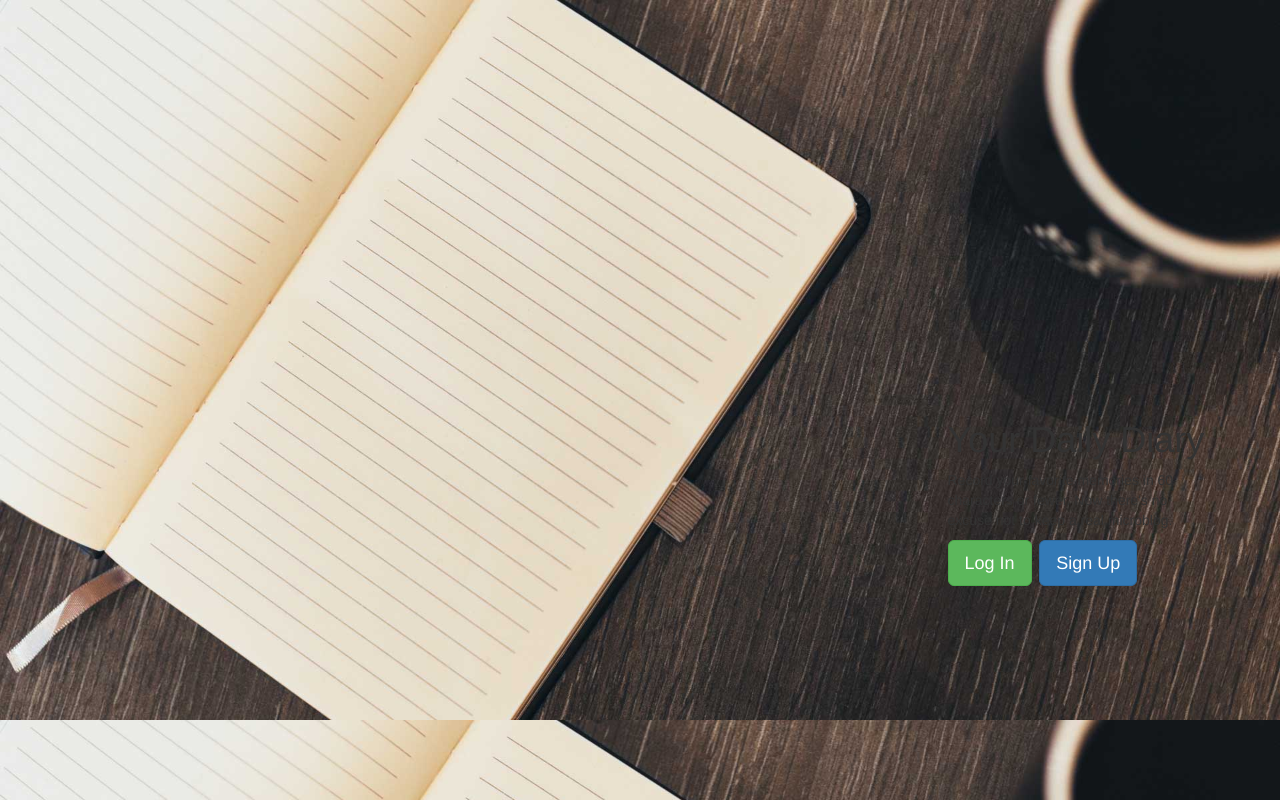
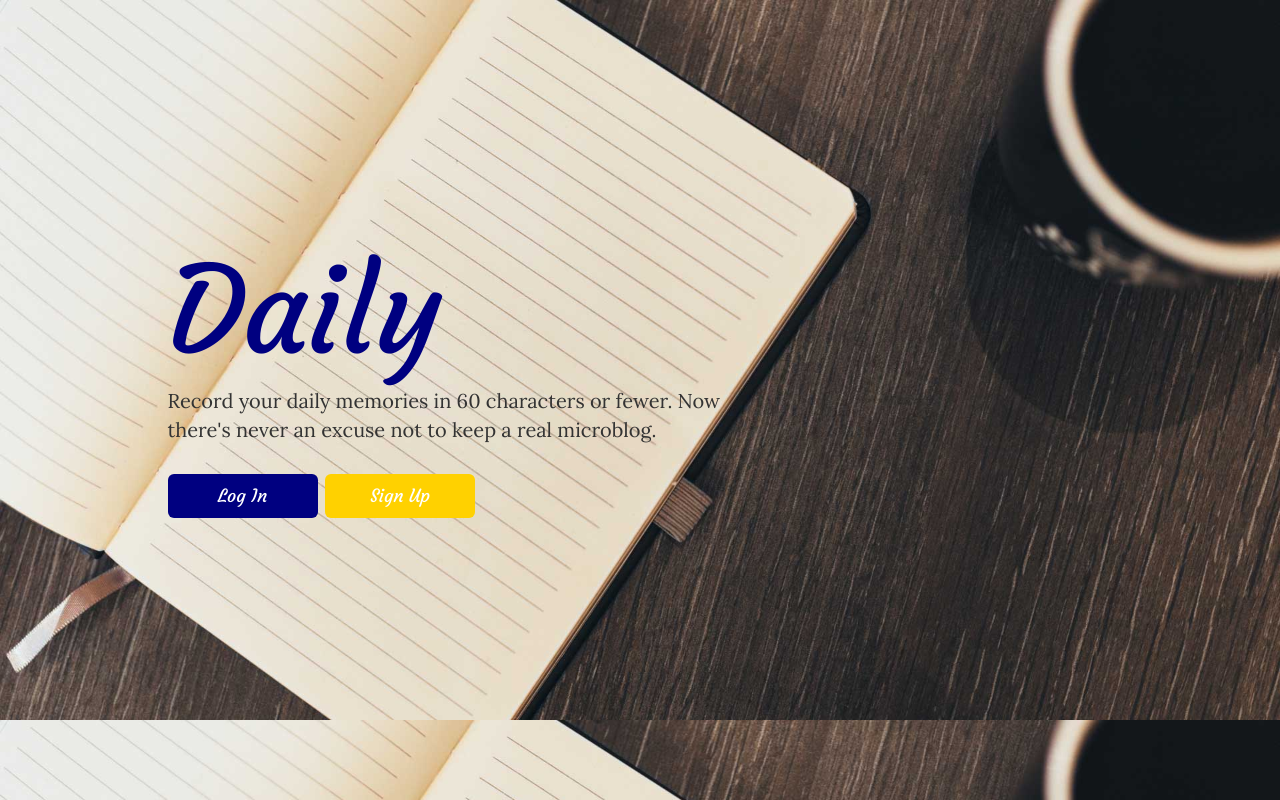
Before and after one commit to bgamwell/daily-diary, a website: page Public/views/index.html in a window 1280 px wide. Drawn offline with nearby package versions, Linux system fonts and the light colour scheme.

Commit message:
CSS updates

```diff
--- a/Public/styles/style.css
+++ b/Public/styles/style.css
@@ -17,6 +17,34 @@ body {
   background-size: cover;
 }
 
-.col-md-3 {
-  margin-top: 350px;
+.col-md-6 {
+  margin-top: 175px;
 }
+
+h1 {
+  font-family: 'Courgette', cursive;
+  color: #000080;
+  font-size: 120px;
+}
+
+#tagline {
+  font-size: 20px;
+  font-family: 'Lora', serif;
+}
+
+/*add on mouseover css effects to the below*/
+/*see if there's any way to style a modal in Bootstrap from the custom css page*/
+
+#login-button {
+  font-family: 'Courgette', cursive;
+  width: 150px;
+  background-color: #000080;
+  border-width: 0px;
+}
+
+#signup-button {
+  font-family: 'Courgette', cursive;
+  width: 150px;
+  background-color: #ffd100;
+  border-width: 0px;
+}
--- a/Public/views/index.html
+++ b/Public/views/index.html
@@ -7,10 +7,14 @@
     <!-- Boostrap CSS -->
     <link rel="stylesheet" href="https://maxcdn.bootstrapcdn.com/bootstrap/3.3.5/css/bootstrap.min.css">
 
+    <!-- Custom Fonts -->
+    <link href='http://fonts.googleapis.com/css?family=Courgette' rel='stylesheet' type='text/css'>
+    <link href='http://fonts.googleapis.com/css?family=Lora' rel='stylesheet' type='text/css'>
+
     <!-- Custom CSS -->
     <link rel="stylesheet" href="../styles/style.css">
 
-    <title>Daily Diary</title>
+    <title>Daily</title>
 
   </head>
 
@@ -18,14 +22,12 @@
 
     <div class="container">
       <div class="row">
-        <div class="col-md-9 col-sm-12">
-            <!-- Empty div -->
-        </div> <!-- .col-md-9 close -->
-        <div class="col-md-3 col-sm-12">
-          <h1>Your Daily Diary</h1>
-          <p>Record your favorite memories in 60 characters or fewer. Now there's no excuse not to keep a real microblog.</p>
-          <p><a class="btn btn-success btn-lg" id="login-button" role="button">Log In</a>&nbsp;&nbsp;<a class="btn btn-primary btn-lg" id="signup-button" role="button">Sign Up</a></p> <!-- show login modal, show sign up modal -->
-        </div> <!-- .col-md-2 close -->
+        <div class="col-md-6 col-md-offset-1 col-sm-12">
+          <h1>Daily</h1>
+          <p id="tagline">Record your daily memories in 60 characters or fewer. Now there's never an excuse not to keep a real microblog.</p>
+          <br>
+          <p><a class="btn btn-success btn-lg text-muted" id="login-button" role="button">Log In</a>&nbsp;&nbsp;<a class="btn btn-primary btn-lg" id="signup-button" role="button">Sign Up</a></p> <!-- show login modal, show sign up modal -->
+        </div> <!-- .col-md-12 close -->
       </div> <!-- .row close -->
     </div> <!-- .container close -->
 
```
